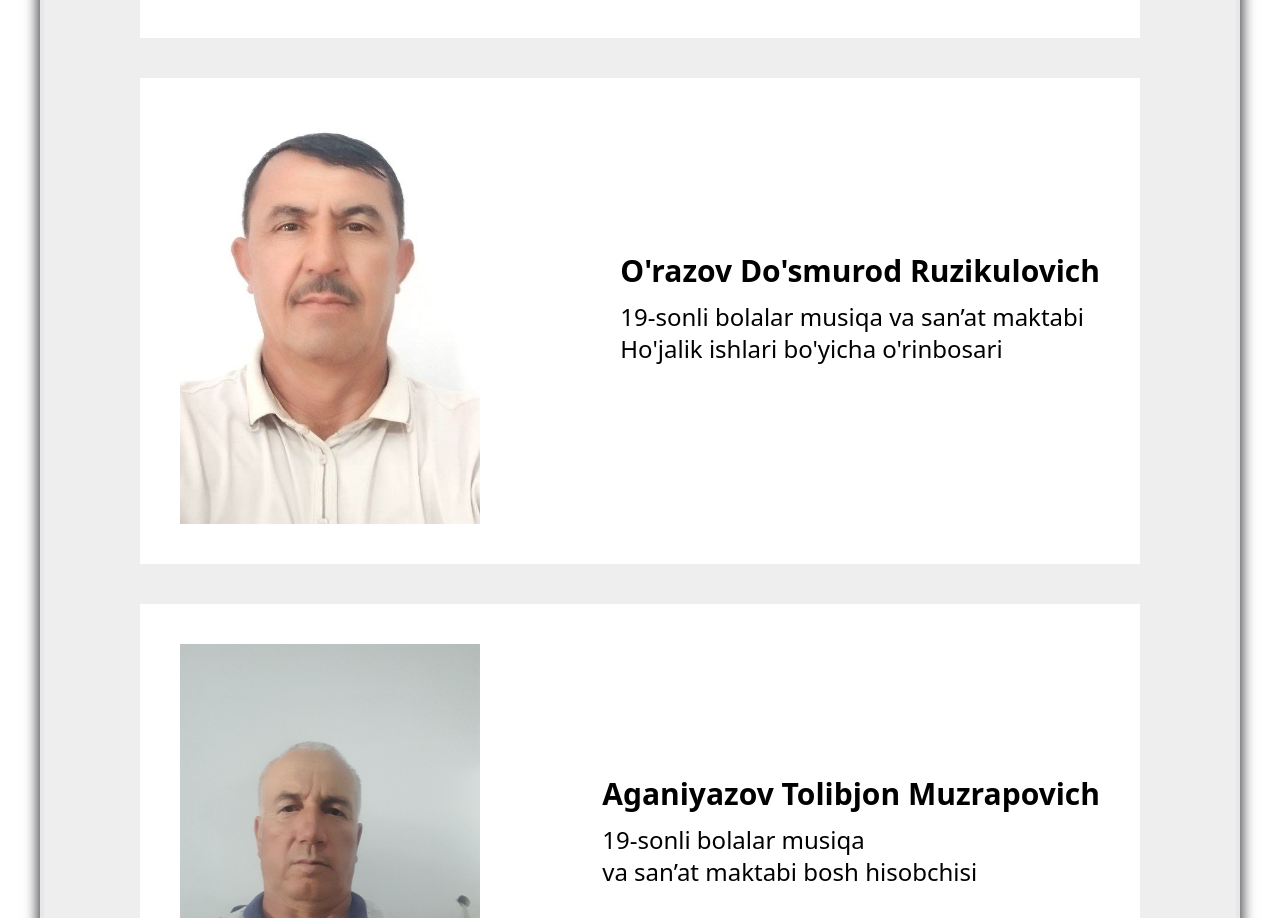
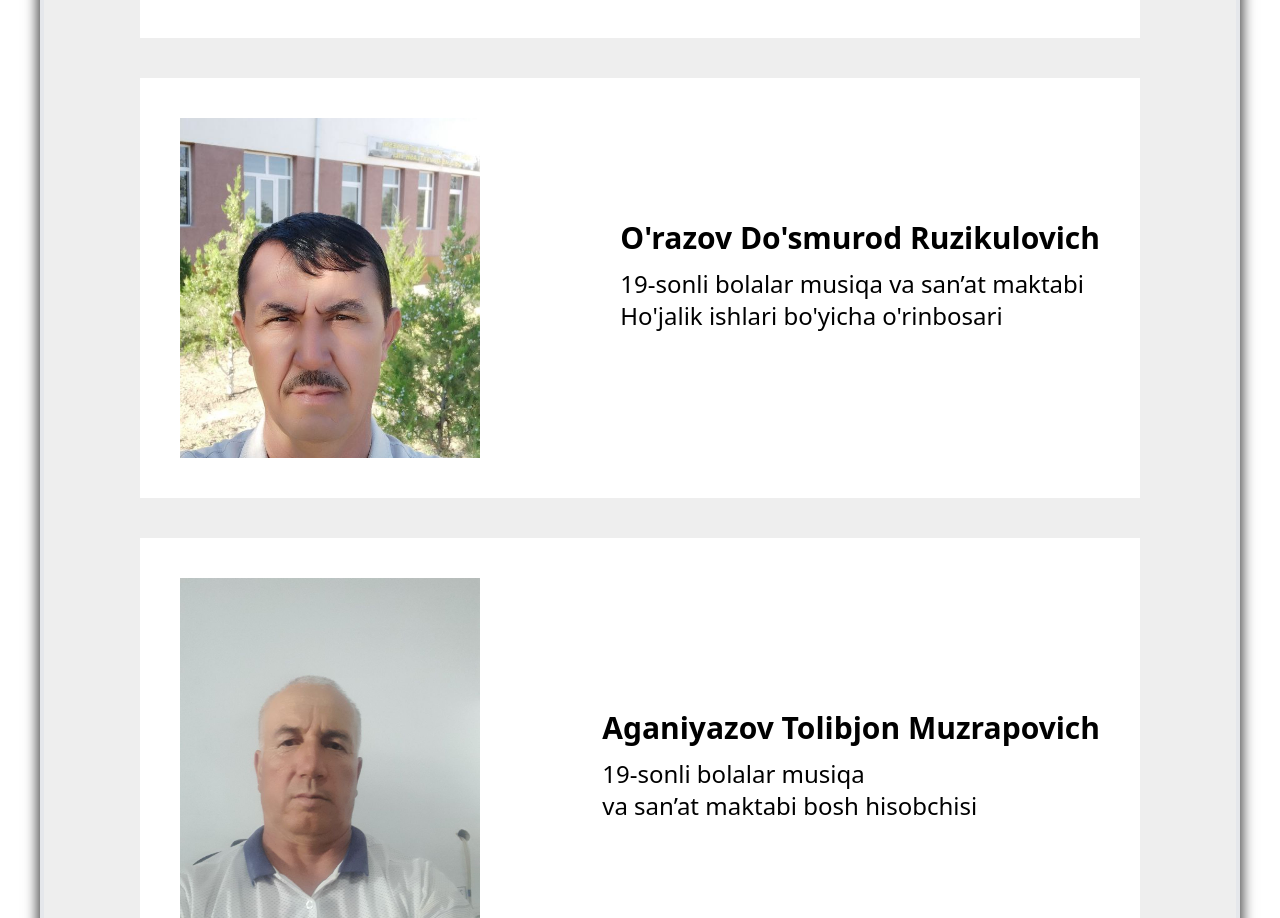
Before and after one commit to anvarjon-programmer/maktab-project, a React (Vite) app: page /maktabRahbaryati in a window 1280 px wide. Shown: the part 1033-1951 px from the top of the page. Built offline with nearby package versions, Linux system fonts and the light colour scheme.

Commit message:
fix raxbariyat

```diff
--- a/src/pages/BMS-togrisida/Maktab-rahbaryati.jsx
+++ b/src/pages/BMS-togrisida/Maktab-rahbaryati.jsx
@@ -4,6 +4,7 @@ import raxbar1 from '../../assets/RAXBAR1.jpg'
 import raxbar2 from '../../assets/ТЕМИРОВ-ШАРОФИДДИН.jpg'
 import raxbar3 from '../../assets/ЎРОЗОВ-ДЎСМУРОД.jpg'
 import raxbar4 from '../../assets/АГАНИЯЗОВ-ТОЛИБЖОН.jpg'
+import Ruzikulovich from '../../assets/Ruzikulovich.jpg'
 
 
 const MaktabRahbaryati = () => {
@@ -37,8 +38,8 @@ const MaktabRahbaryati = () => {
 
       <div className='bg-white max-w-[1000px] mt-10 m-auto '>
         <div className='p-10 md:flex items-center justify-between gap-8'>
-          <div className='md:max-w-[300px]'>
-           <img className='w-full' src={raxbar3} alt="" />
+          <div className='md:max-w-[400px]'>
+           <img className='w-[300px] h-[340px] object-cover' src={Ruzikulovich} alt="" />
           </div>
           <div className='mt-7 md:mb-10'>
             <h2 className='text-3xl font-bold'>O'razov Do'smurod Ruzikulovich</h2>
```
Also changed, not shown: src/assets/Ruzikulovich.jpg (added).
